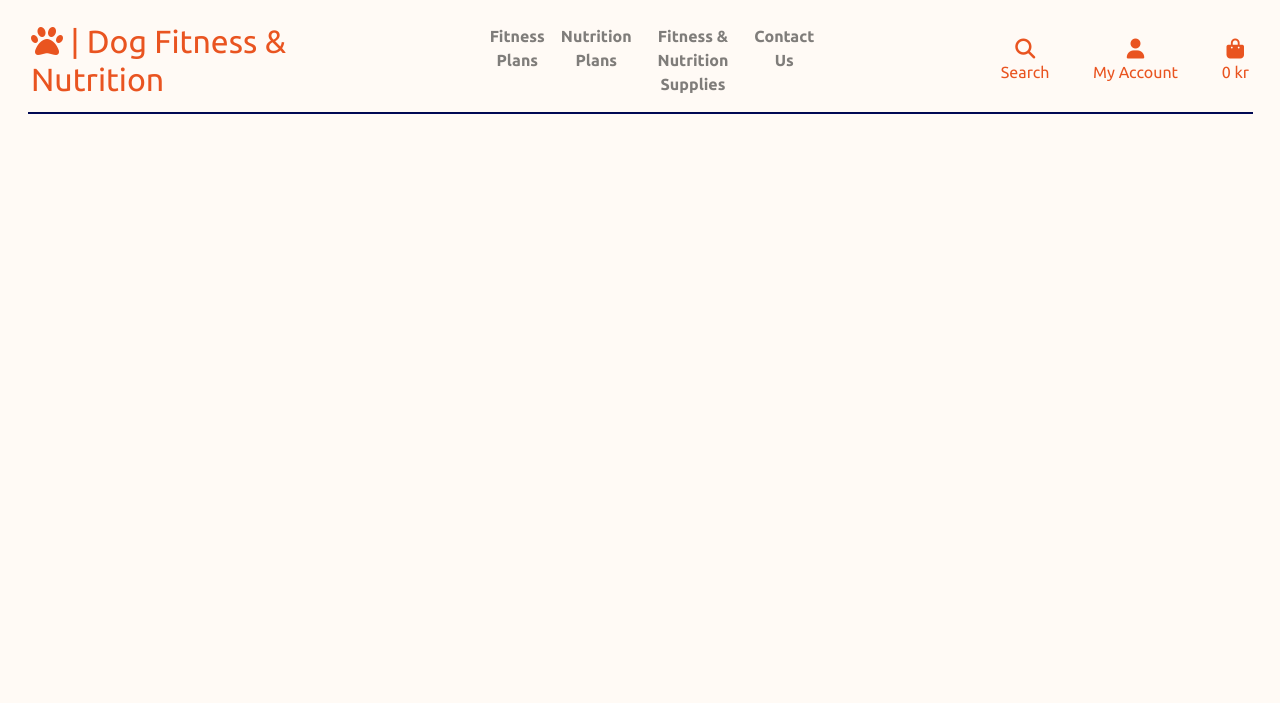
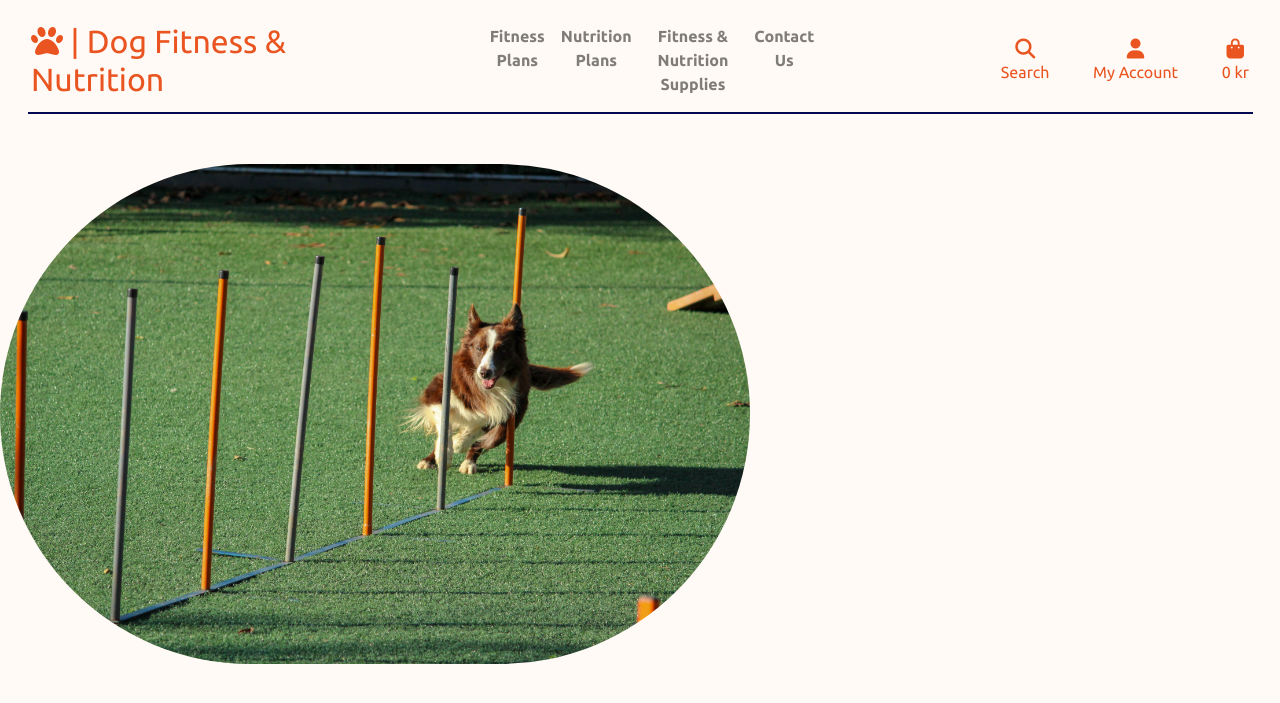
Before and after one commit to BradleyMurrell/dog-fitness-and-nutrition, a Django app: page /fitness_plans/ in a window 1280 px wide. Shown: the top 703 px of the page. Run offline with Django 4.2, Linux system fonts and the light colour scheme; some libraries are stand-ins or nearby versions.

Commit message:
Add image banner to fitness plans page

```diff
--- a/fitness_plans/templates/fitness_plans/fitness_plans.html
+++ b/fitness_plans/templates/fitness_plans/fitness_plans.html
@@ -16,7 +16,9 @@
 {% block content %}
     <div class="container-fluid h-100">
         <div class="row">
-
+            <div class="" id="fitness-banner">
+                <img src="{% static 'fitness_plans/images/fitness-banner.jpg' %}" alt="fitness banner">
+            </div>
         </div>
     </div>
 {% endblock %}
```
Also changed, not shown: fitness_plans/static/fitness_plans/images/fitness-banner.jpg (added), media/dog-playing.jpg (deleted).
